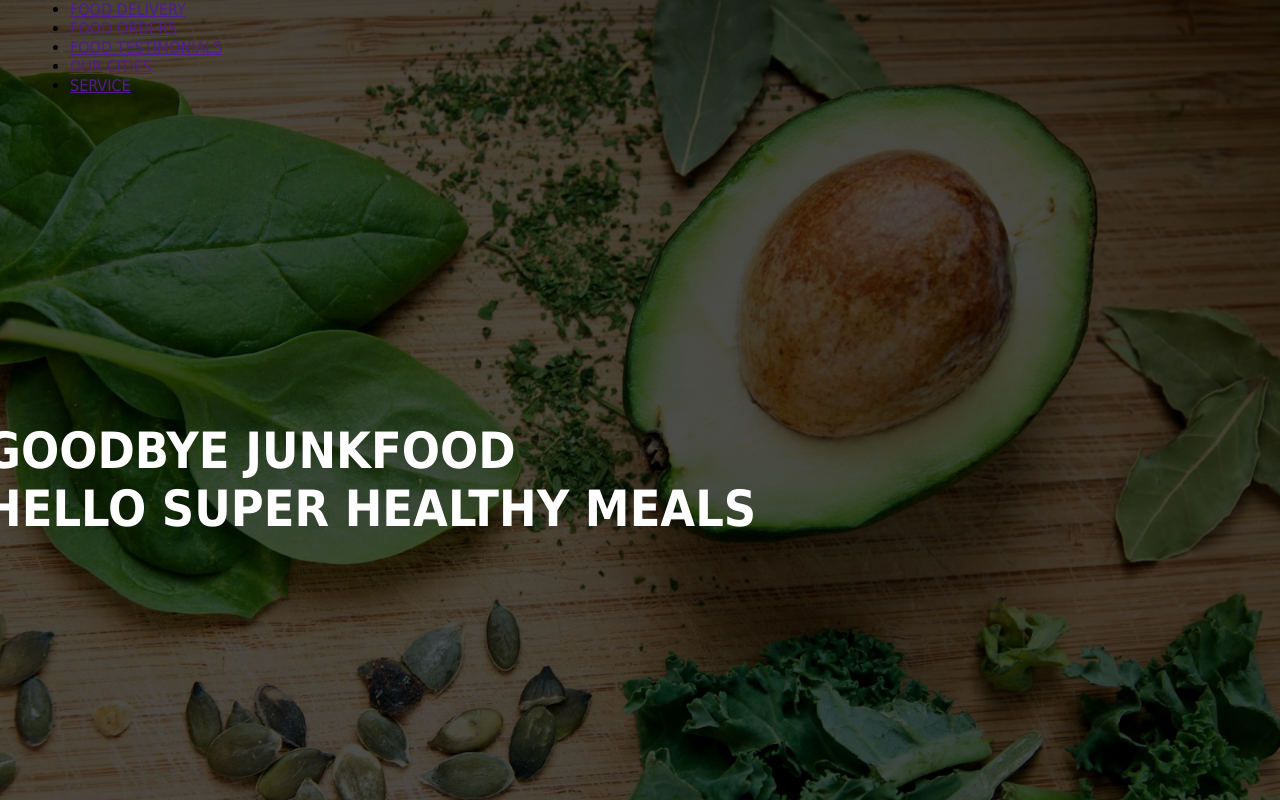
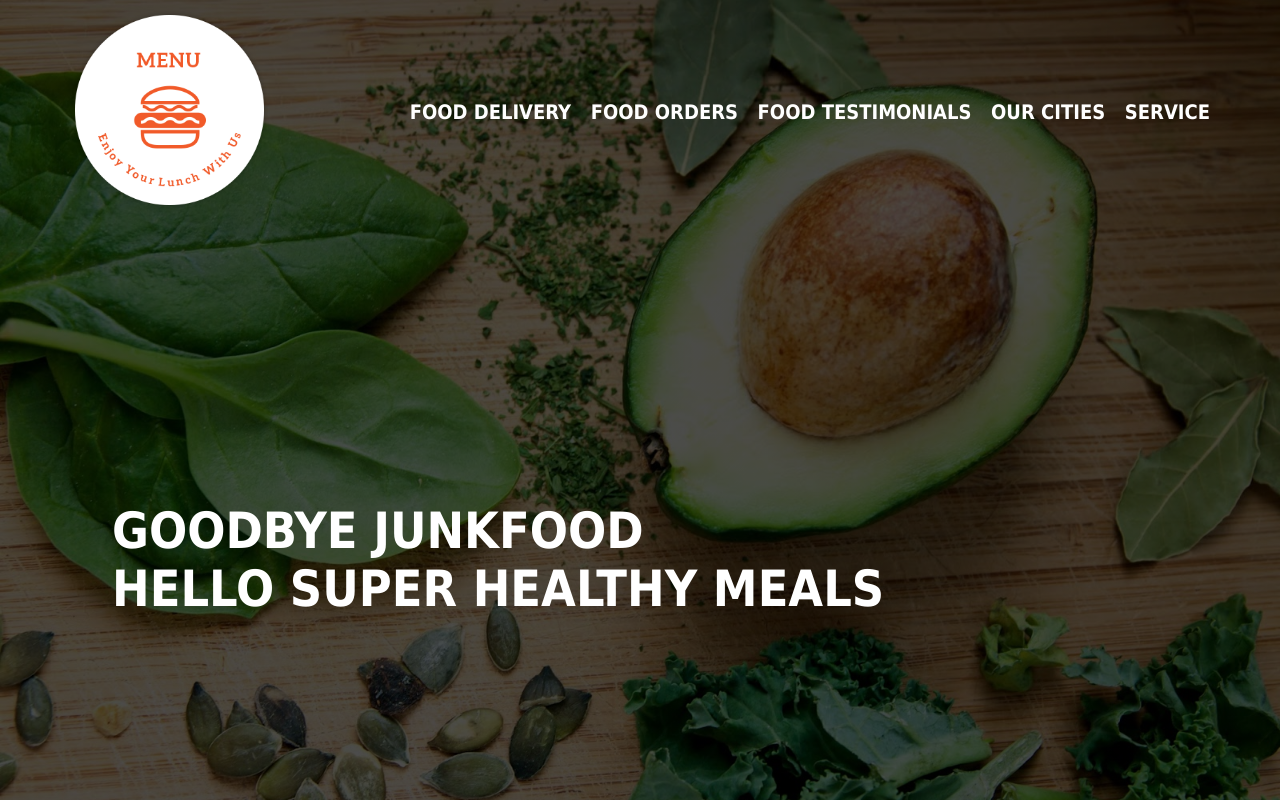
Before and after one commit to mickityy/sitetutorial, a plain HTML site: page index.html in a window 1280 px wide. Drawn offline with Linux system fonts and the light colour scheme.

Commit message:
logo and menu hover

```diff
--- a/css/style.css
+++ b/css/style.css
@@ -24,8 +24,8 @@ h1{
 {
 	position: absolute;
 	width:800px;
-	top:60%;/*how far the text is from the top of the screen*/
-	left:30%;/*how far the text is from the left side of the screen*/
+	top:70%;/*how far the text is from the top of the screen*/
+	left:40%;/*how far the text is from the left side of the screen*/
 	transform: translate(-50%,-50%);/*this pushes the text to the left*/
 }
 
@@ -46,3 +46,41 @@ header
 	background-size: cover;
 
 }
+
+.main-nav
+{
+	float: right; /*moves the navigation bar to the right side*/
+	list-style: none; /*frmoves the black list dots from the menu items*/
+	margin-top: 100px; /*increases the padding between at the top*/
+
+}
+
+.main-nav li
+{
+	display: inline-block; /*displays the menu items in a single line instead of stacked*/
+	margin-left: 15px;/*creates a padding between menu items*/
+
+}
+
+.main-nav li a
+/*changes the property of the text inside the anchor tag: i,e
+<li><a href="">FOOD DELIVERY</a></li>
+*/
+{
+	color: white; /*changes menu items color to white*/
+	text-decoration: none; /*removes the underline on the menu items*/
+	font-size: 20px;
+	font-weight: bold;
+}
+
+.main-nav li a:hover
+{
+	 color: red;
+}
+
+.logo img
+{
+	height: 200px;/*logo height*/
+	float: left;/*without this code the logo and nav bar would overlap*/
+	margin-top: 10px;
+}
--- a/index.html
+++ b/index.html
@@ -4,8 +4,12 @@
 		<link href="css/style.css" rel="stylesheet" type="text/css">
 	</head>
 <body>
+	  <!--header start logo + main nav + hero [ bg image]-->
 		<header>
 				<div class="row">
+						<div class="logo">
+								<img src="img/logo.png">
+						</div>
 						<ul class="main-nav">
 								<li><a href="">FOOD DELIVERY</a></li>
 								<li><a href="">FOOD ORDERS</a></li>
@@ -14,15 +18,18 @@
 								<li><a href="">SERVICE</a></li>
 						</ul>
 				</div>
-				<div class="hero">
-						<h1>GOODBYE JUNKFOOD<br>HELLO SUPER HEALTHY MEALS</h1>
-				</div>
+				<div class="row">
+					<div class="hero">
+							<h1>GOODBYE JUNKFOOD<br>HELLO SUPER HEALTHY MEALS</h1>
+					</div>
+			</div>
 		</header>
+		<!--header end-->
 
 
 
 
 
 
-
+</body>
 </html>
```
Also changed, not shown: img/logo.png (added).
